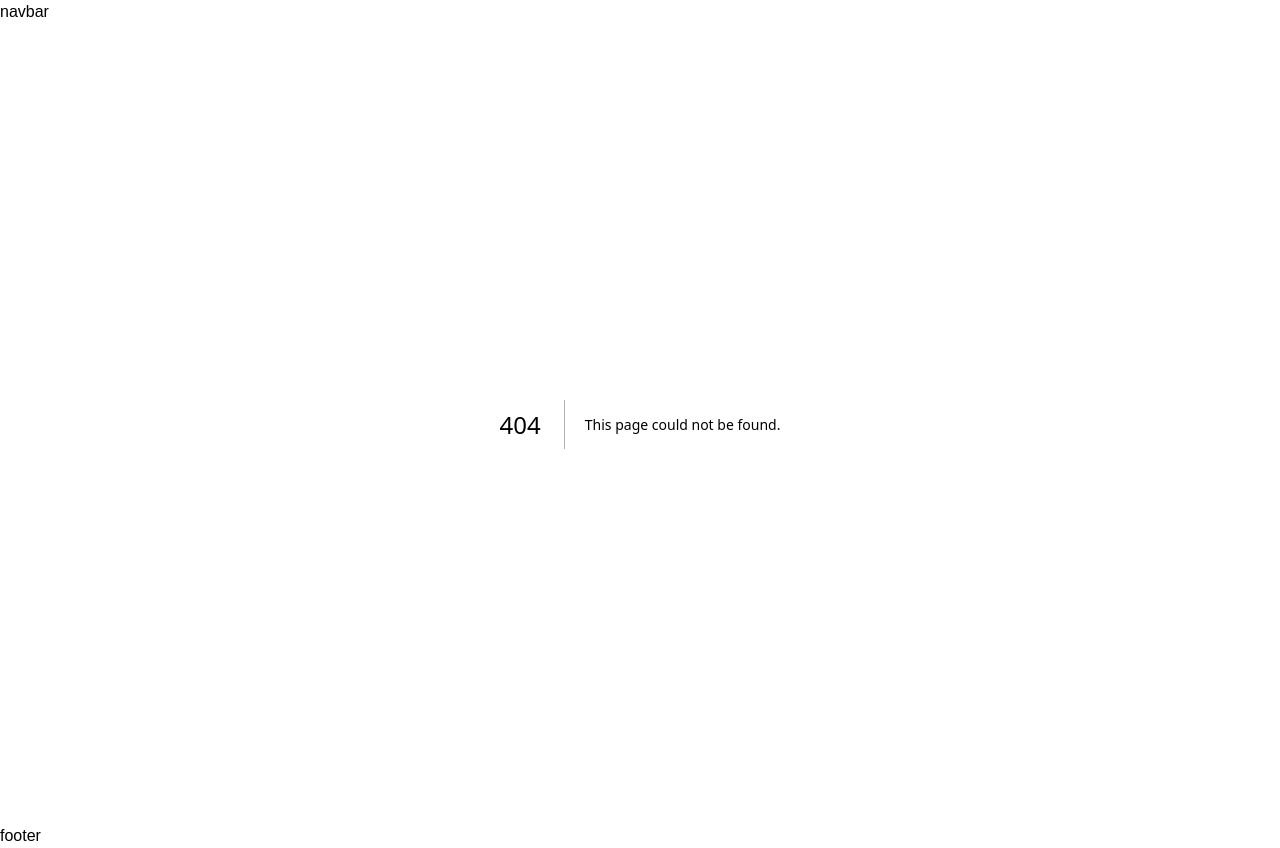
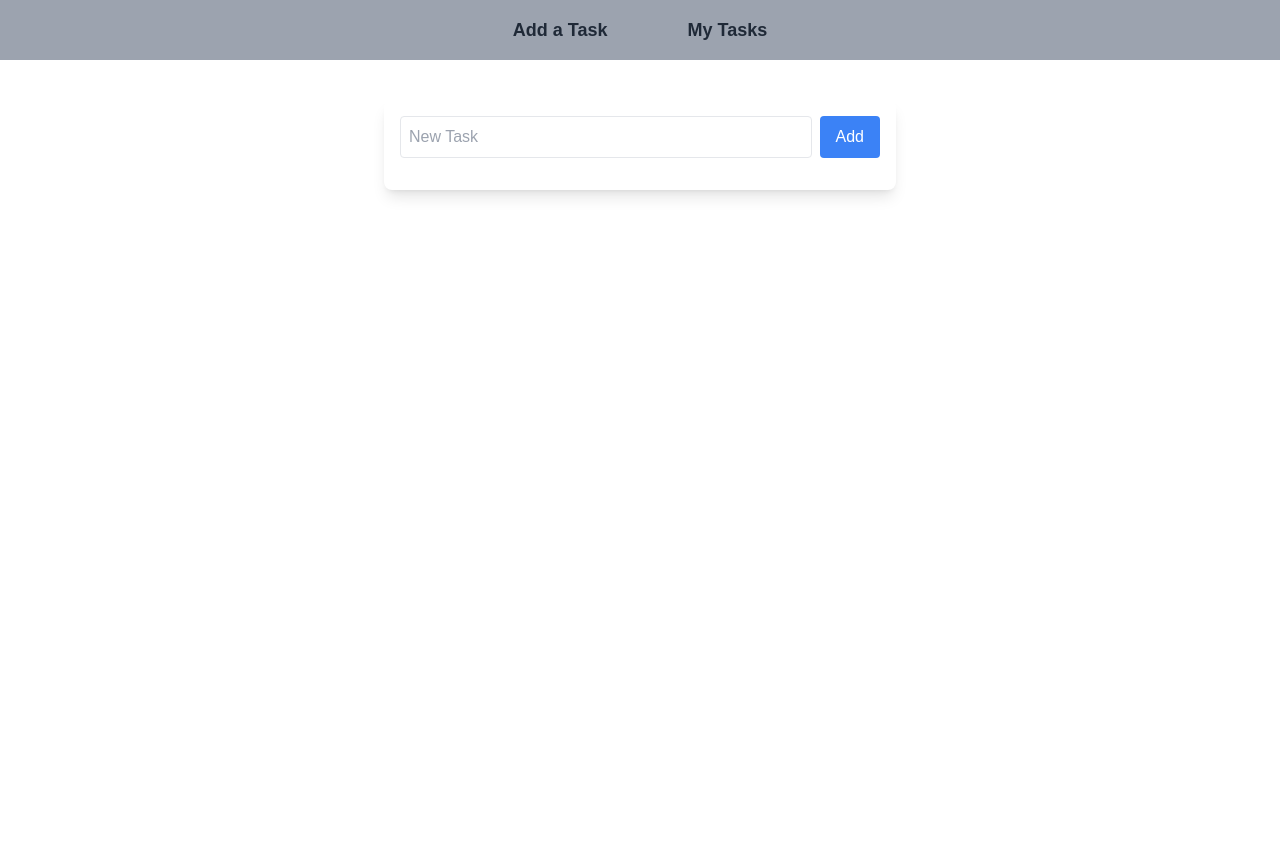
Before and after one commit to bornilshopno/task-manager-yardstick, a Next.js app: page /addTask in a window 1280 px wide. Before the commit this address had no page. After the commit the page ends 800 px from the top, so only its background shows below. Built offline with nearby package versions, Linux system fonts and the light colour scheme.

Commit message:
added MONGODB credentials

```diff
--- /dev/null
+++ b/app/addTask/page.js
@@ -0,0 +1,29 @@
+'use client'
+import React, { useState } from 'react';
+
+const AddTask = () => {
+    const [newTask, setNewTask] = useState("");
+
+    //copied
+   const addTask=()=>{
+
+   }
+    return (
+        <div className="max-w-lg mx-auto mt-10 p-4 bg-white shadow-lg rounded-lg">
+            <div className="flex gap-2 mb-4">
+        <input
+          className="w-full p-2 border rounded"
+          type="text"
+          placeholder="New Task"
+          value={newTask}
+          onChange={(e) => setNewTask(e.target.value)}
+        />
+        <button className="bg-blue-500 text-white px-4 py-2 rounded" onClick={addTask}>
+          Add
+        </button>
+      </div>
+        </div>
+    );
+};
+
+export default AddTask;
--- a/app/layout.js
+++ b/app/layout.js
@@ -1,5 +1,6 @@
 import { Geist, Geist_Mono } from "next/font/google";
 import "./globals.css";
+import Link from "next/link";
 
 const geistSans = Geist({
   variable: "--font-geist-sans",
@@ -22,17 +23,18 @@ export default function RootLayout({ children }) {
       <body
         className={`${geistSans.variable} ${geistMono.variable} antialiased`}
       >
-        <nav>
-          navbar
+        <nav className="bg-gray-400 py-4">
+          <ul className="flex justify-center items-center gap-20">
+          <li><Link href="/addTask" className="font-semibold text-gray-800 text-lg">Add a Task</Link></li>
+          <li><Link href="/myTasks" className="font-semibold text-gray-800 text-lg">My Tasks</Link></li>
+          </ul>
         </nav>
 
         <div>
           {children}
         </div>
 
-        <footer>
-          footer
-        </footer>
+
       </body>
     </html>
   );
--- /dev/null
+++ b/app/myTasks/page.js
@@ -0,0 +1,11 @@
+import React from 'react';
+
+const MyTasks = () => {
+    return (
+        <div className="max-w-lg mx-auto mt-10 p-4 bg-white shadow-lg rounded-lg">
+            myTasks
+        </div>
+    );
+};
+
+export default MyTasks;
--- a/app/page.js
+++ b/app/page.js
@@ -1,6 +1,6 @@
 
 
-export default function Home({children}) {
+export default function Home() {
   return (
     <div>
   hellow World
```
Also changed, not shown: library/mongo.js (added, +16 -0 lines).
